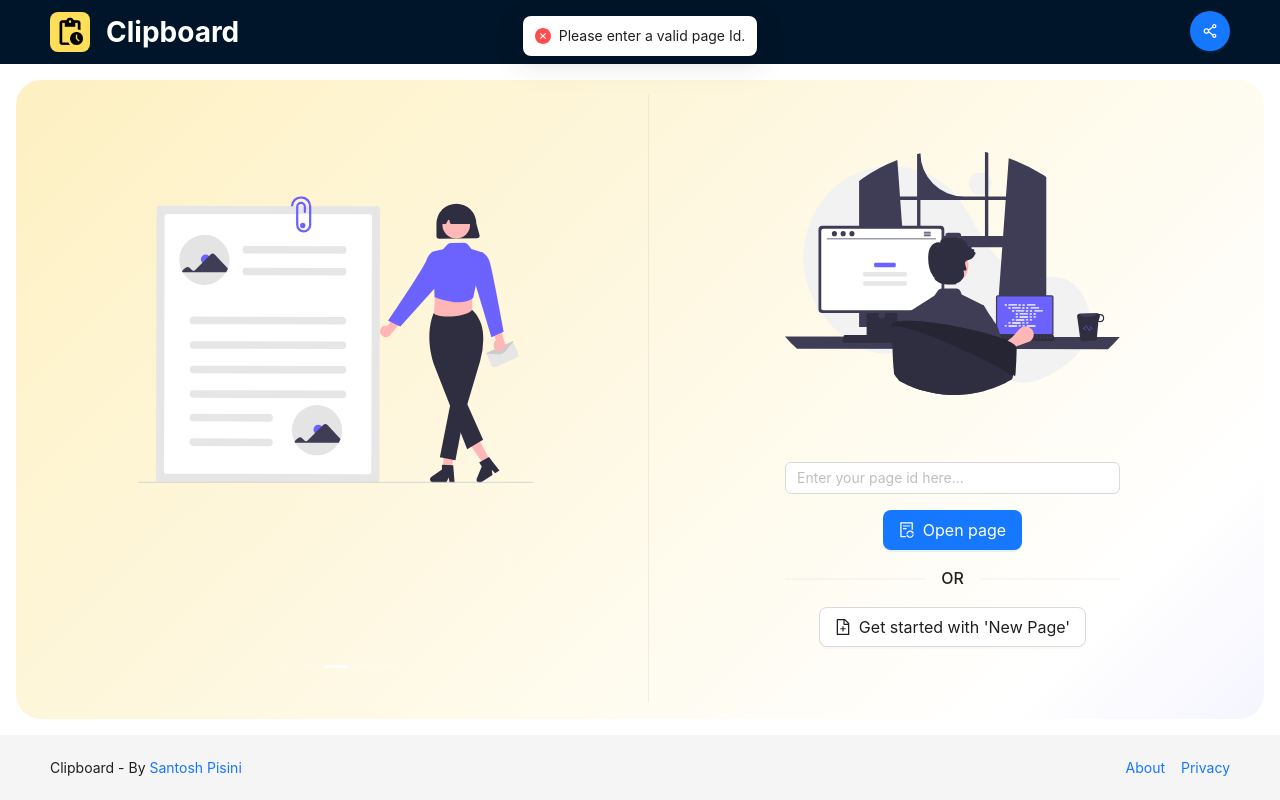
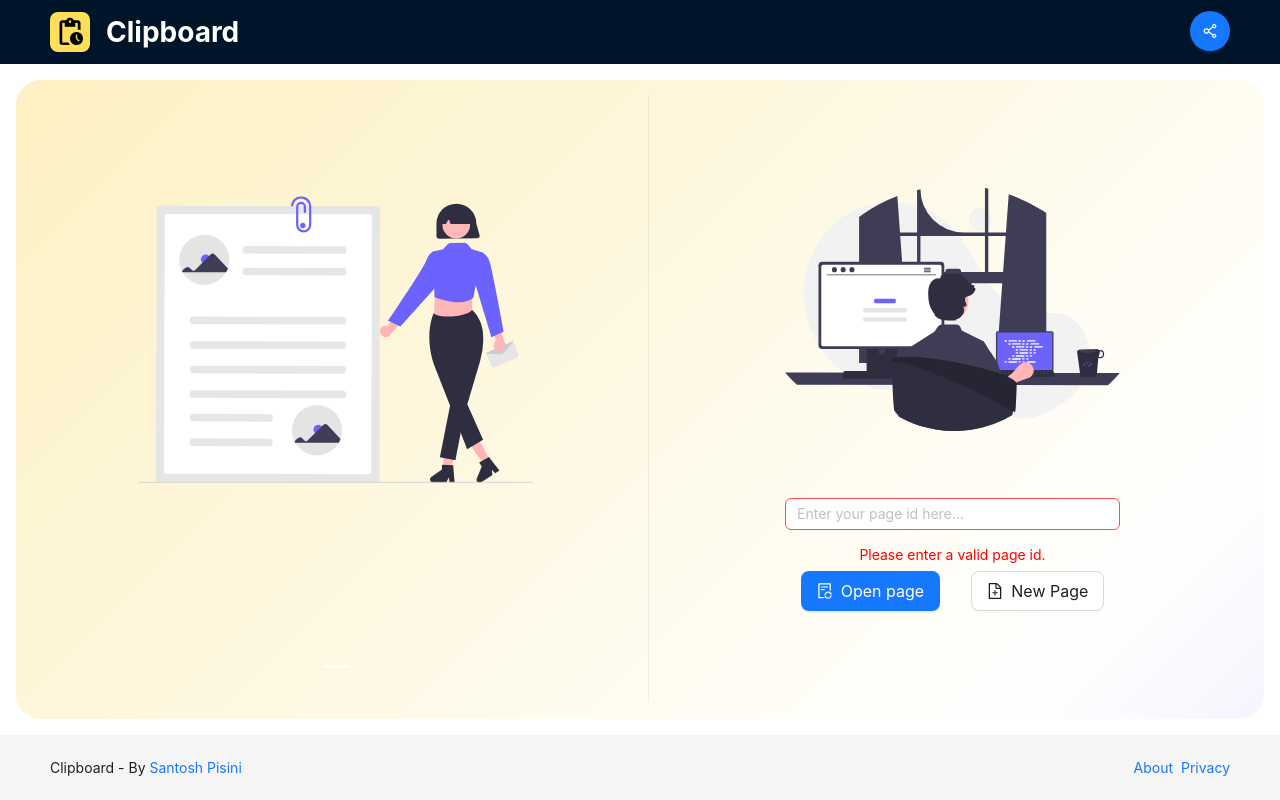
Before and after one commit to SantoshPisini/clipboard, a React (Create React App) app in the folder web/: page / in a window 1280 px wide. Both pictures are taken after a click on the button "Open page". Built offline with nearby package versions, Linux system fonts and the light colour scheme.

Commit message:
UI - Helping user to get started

```diff
--- a/web/src/App.css
+++ b/web/src/App.css
@@ -34,5 +34,5 @@
 
 .footer-cards {
     display: flex;
-    gap: 16px;
+    gap: 8px;
 }
--- a/web/src/pages/About.js
+++ b/web/src/pages/About.js
@@ -26,7 +26,7 @@ function About() {
         due diligence.
       </p>
       <p className="imp-text">
-        DO NOT 🚫 use it for unethical and illegal activites.
+        DO NOT 🚫 use it for unethical or illegal activites.
       </p>
       <h1>Inspiration</h1>
       <p>
--- a/web/src/pages/Main.css
+++ b/web/src/pages/Main.css
@@ -36,6 +36,13 @@
     display: unset;
 }
 
+.action-bar {
+    display: flex;
+    flex-direction: row;
+    justify-content: space-around;
+    align-items: center;
+}
+
 @keyframes animate {
     0% {
         background-position: 0% 50%;
--- a/web/src/pages/Main.js
+++ b/web/src/pages/Main.js
@@ -17,6 +17,7 @@ function Main() {
   const navigate = useNavigate();
   const PAGE_ID_REGEX = "^[a-z0-9_.-]*$";
   const [value, setValue] = useState("");
+  const [inputError, setinputError] = useState("");
   const [messageApi, contextHolder] = message.useMessage();
 
   return (
@@ -45,6 +46,8 @@ function Main() {
             placeholder="Enter your page id here..."
             maxLength={10}
             value={value || ""}
+            allowClear
+            status={inputError === "" ? "" : "error"}
             onChange={(v) => {
               setValue(v.target?.value?.trim()?.toLowerCase() || "");
             }}
@@ -56,6 +59,14 @@ function Main() {
             }}
             style={{ marginBottom: "16px" }}
           />
+          {inputError === "" ? (
+            ""
+          ) : (
+            <p style={{ color: "red", margin: "0px 0px 8px 0px" }}>
+              {inputError}
+            </p>
+          )}
+          <div className="action-bar">
             <Button
               type="primary"
               icon={<FileSyncOutlined />}
@@ -66,7 +77,6 @@ function Main() {
             >
               Open page
             </Button>
-          <Divider>OR</Divider>
             <Button
               type="default"
               icon={<FileAddOutlined />}
@@ -75,8 +85,9 @@ function Main() {
                 openPage(true);
               }}
             >
-            Get started with 'New Page'
+              New Page
             </Button>
+          </div>
         </div>
       </div>
     </>
@@ -101,13 +112,20 @@ function Main() {
                   " page not found! Please check the page id and try again!"
                 : "Unable to load page at this moment! Please try again later.",
           });
+          setinputError(
+            error.response.status === 404
+              ? value +
+                  " page not found! Please check the page id and try again!"
+              : "Unable to load page at this moment! Please try again later."
+          );
         }
       }
     } else {
-      messageApi.open({
-        type: "error",
-        content: `Please enter a valid ${isNewPage ? "new " : ""}page Id.`,
-      });
+      setinputError(
+        isNewPage
+          ? `Please enter a new page Id(any text) to get started.`
+          : "Please enter a valid page id."
+      );
     }
   }
 
```
Lines whose indentation alone changed are shown as unchanged.
